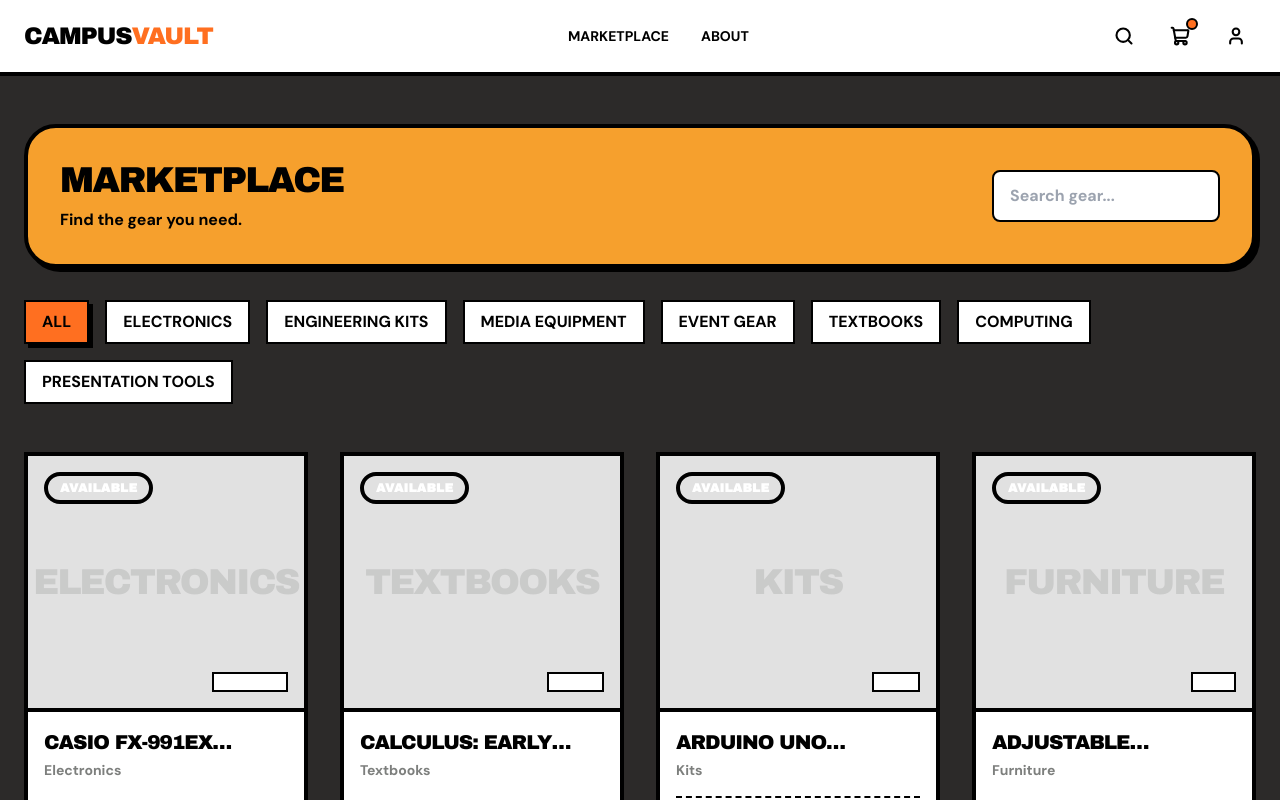
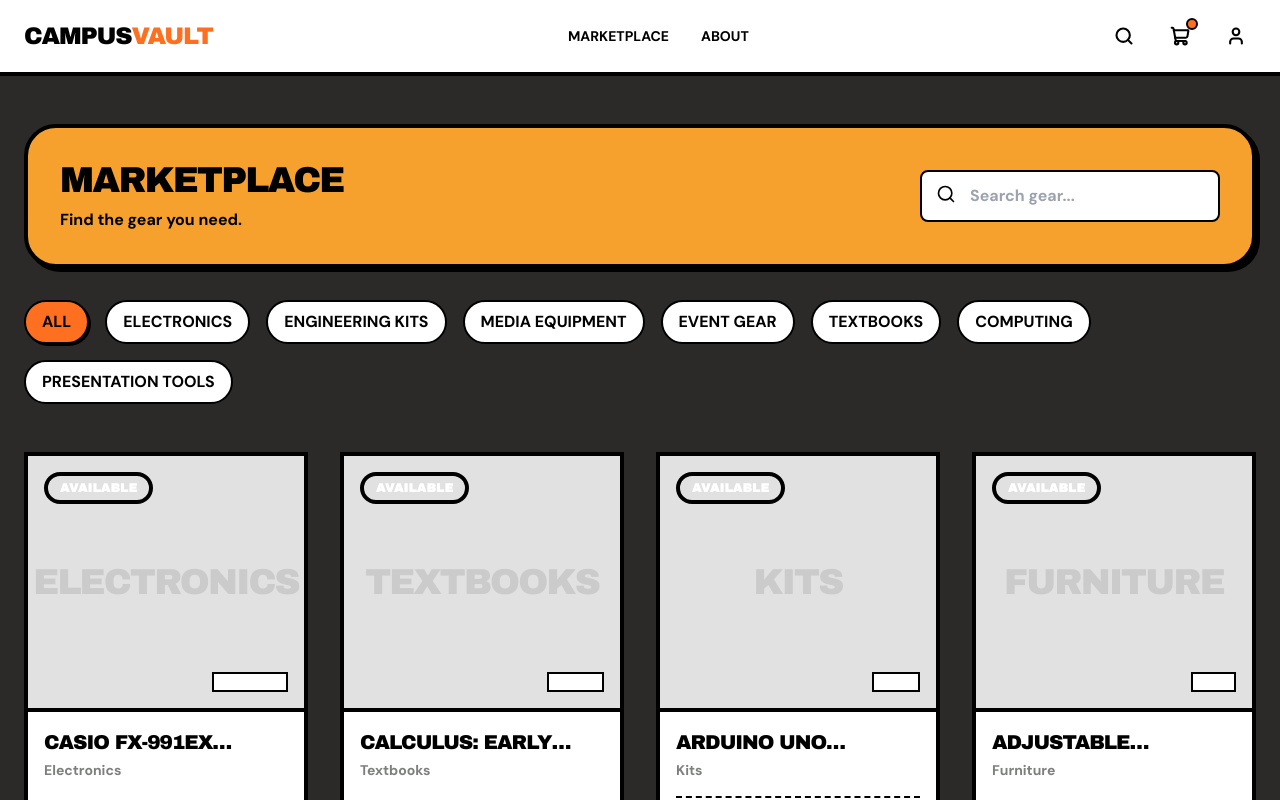
Before and after one commit to turab1020/CampusVault, a React (Vite) app: page /marketplace in a window 1280 px wide. Shown: the top 800 px of the page. Built offline with nearby package versions, Linux system fonts and the light colour scheme.

Commit message:
feat: align Marketplace search input and categories bar with reference

```diff
--- a/src/pages/Marketplace.jsx
+++ b/src/pages/Marketplace.jsx
@@ -1,5 +1,5 @@
 import React, { useState, useEffect } from 'react'
-import BrutalCard from '../components/ui/BrutalCard'
+import { Search } from 'lucide-react'
 import ProductCard from '../components/ui/ProductCard'
 import productsData from '../data/products.json'
 
@@ -33,13 +33,16 @@ const Marketplace = () => {
                     <p className="font-sans font-bold">Find the gear you need.</p>
                 </div>
                 <div className="w-full md:w-auto flex flex-col gap-4 mt-6 md:mt-0">
+                    <div className="relative">
                         <input
                             type="text"
                             placeholder="Search gear..."
                             value={searchQuery}
                             onChange={(e) => setSearchQuery(e.target.value)}
-                        className="px-4 py-3 font-bold border-2 border-black rounded-lg outline-none focus:ring-4 focus:ring-primary focus:border-black transition-all max-w-xs w-full"
+                            className="bg-white px-4 py-3 pl-12 font-bold border-2 border-black rounded-lg outline-none focus:ring-4 focus:ring-primary focus:border-black transition-all md:w-[300px] w-full"
                         />
+                        <Search className="absolute left-4 top-3.5 text-black" size={20} />
+                    </div>
                 </div>
             </div>
 
@@ -49,8 +52,8 @@ const Marketplace = () => {
                     <button
                         key={cat}
                         onClick={() => setSelectedCategory(cat)}
-                        className={`px-4 py-2 font-bold uppercase border-2 border-black transition-all text-black
-                        ${selectedCategory === cat ? 'bg-primary shadow-[4px_4px_0px_0px_#000]' : 'bg-white hover:bg-surface'}`}
+                        className={`px-4 py-2 font-bold uppercase border-2 border-black rounded-full transition-all text-black
+                        ${selectedCategory === cat ? 'bg-primary shadow-[2px_2px_0px_0px_#000]' : 'bg-white hover:bg-surface'}`}
                     >
                         {cat}
                     </button>
```
Lines whose indentation alone changed are shown as unchanged.
